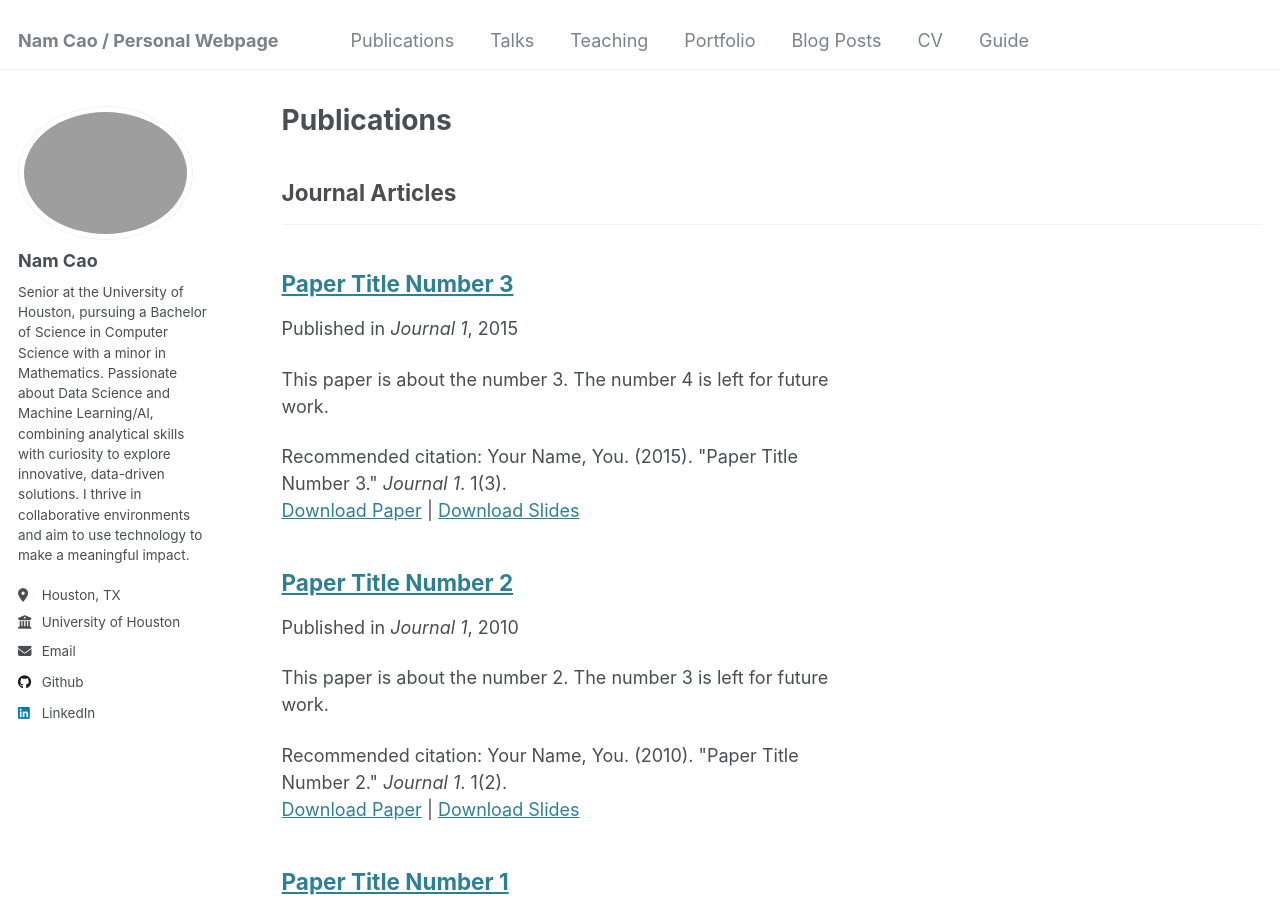
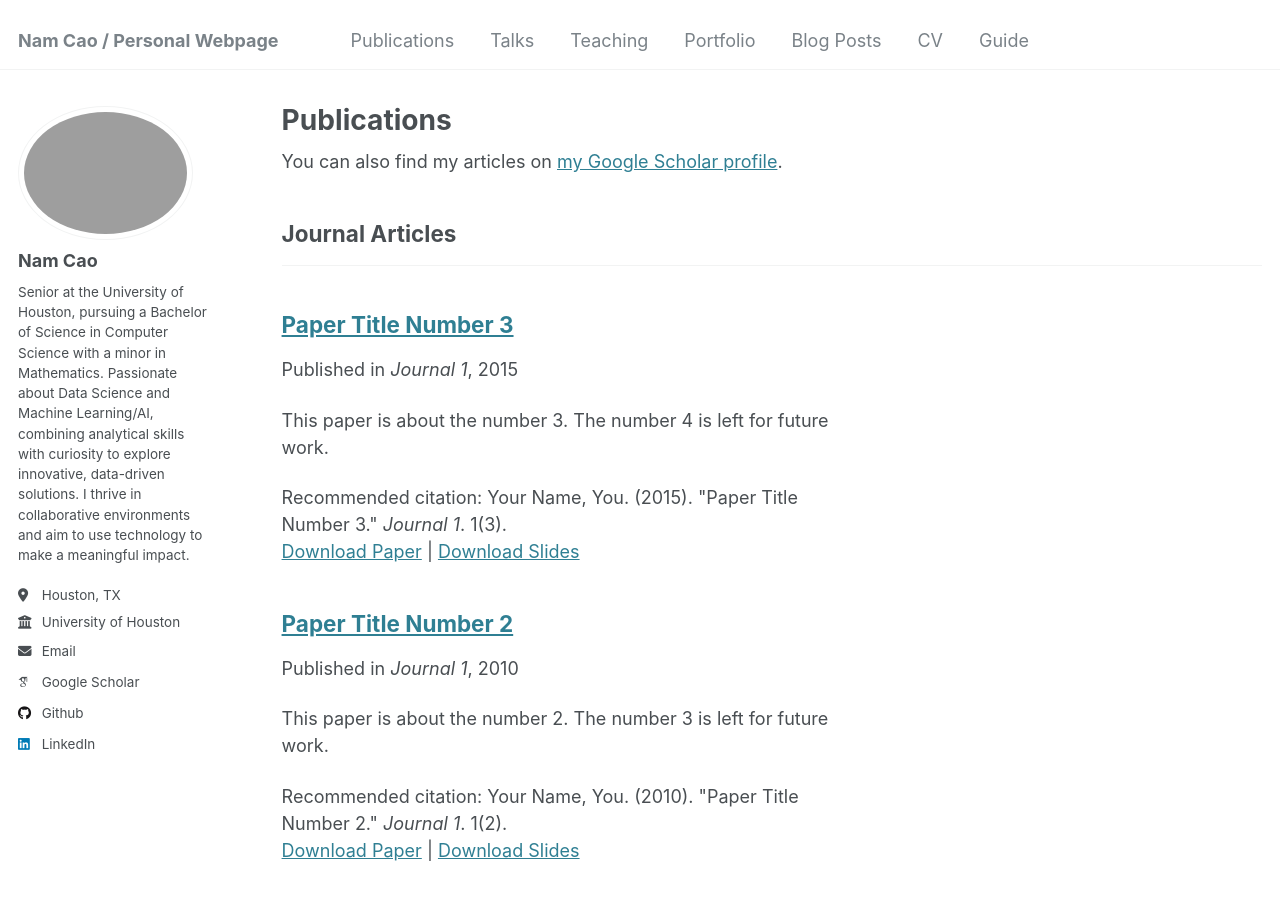
Before and after one commit to FateTwistedNA/NamGitHub, a Jekyll site: the page built from _pages/publications.html, in a window 1280 px wide and 900 px high. Built offline with Jekyll 4.4.1, drawn with Linux system fonts in a browser that asks for light colours; some web fonts are replaced; part of the change alters nothing that is shown.

Commit message:
trying to put cs.uh.edu on

```diff
--- a/_config.yml
+++ b/_config.yml
@@ -34,7 +34,7 @@ author:
 
   # Academic websites
   arxiv            : # URL - Update with the correct link to your profile
-  googlescholar    :
+  googlescholar    : cs.uh.edu
   impactstory      : # URL
   orcid            :
   semantic         : # URL
@@ -51,7 +51,7 @@ author:
   stackoverflow    : # User number or user number and name (i.e., use "1" or "1/jeff-atwood")
 
   # Social media
-  bluesky          : # Replace this with you Bluesky username
+  bluesky          : # Replace this with you Blue`sky username
   facebook         : # Username
   flickr           : # Username
   foursquare       : # Username
```
